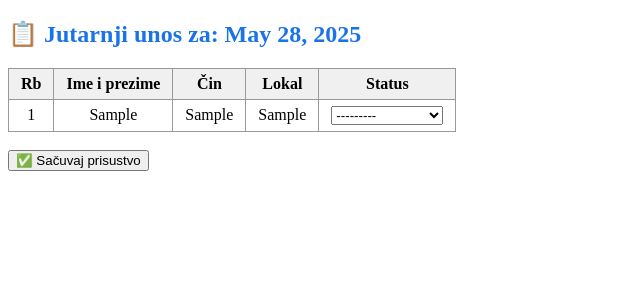
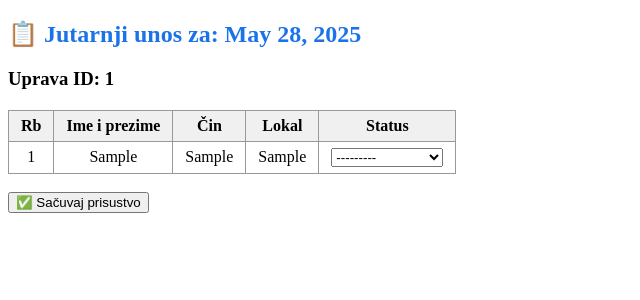
Before and after one commit to NewworldProg/evidencija_prisustva_public, a Django app: page /jutarnji-unos/ in a window 1280 px wide. Shown: the top 300 px of the page, without its empty margins (0-640 px from the left). Run offline with Django 5.2, Linux system fonts and the light colour scheme; a user stored in the database is signed in; tables that the repository leaves empty hold one stand-in row (values such as "Sample post").

Commit message:
Dodata funkcionalnost: prikaz i unos prisustva po upravama za superusera i korisnike

```diff
--- a/prisustvo/templates/prisustvo/jutarnji_unos.html
+++ b/prisustvo/templates/prisustvo/jutarnji_unos.html
@@ -45,6 +45,8 @@
 
 <form method="post">
     {% csrf_token %}
+    {% for uprava_id, formovi in formovi_po_upravama.items %}
+        <h3>Uprava ID: {{ uprava_id }}</h3>
         <table>
             <tr>
                 <th>Rb</th>
@@ -67,9 +69,7 @@
             {% endfor %}
         </table>
         <br>
+    {% endfor %}
     <button type="submit">✅ Sačuvaj prisustvo</button>
 </form>
-
-
-</body>
 </html>
--- a/prisustvo/views.py
+++ b/prisustvo/views.py
@@ -16,12 +16,93 @@ def home_view(request):
 @login_required
 def jutarnji_unos_view(request):
     today = timezone.now().date()
+    prisustva_dict = {
+        p.zaposleni_id: p for p in PrisustvoNaDan.objects.filter(datum=today)
+    }
+
+    uprava_map = {}
+
+    # Grupisanje po upravama
+    if request.user.is_superuser:
+        uprave = Zaposleni.objects.values_list('uprava', flat=True).distinct()
+        for uprava_id in uprave:
+            zaposleni = Zaposleni.objects.filter(uprava_id=uprava_id).order_by('ime_prezime')
+            uprava_map[uprava_id] = zaposleni
+    elif hasattr(request.user, 'zaposleni'):
+        uprava = request.user.zaposleni.uprava
+        zaposleni = Zaposleni.objects.filter(uprava=uprava).order_by('ime_prezime')
+        uprava_map[uprava.id] = zaposleni
+
+    # Forme po zaposlenima
+    formovi_po_upravama = {}
+    if request.method == 'POST':
+        post_data = request.POST.copy()
+        for uprava_id, zaposleni_lista in uprava_map.items():
+            formovi = []
+            for zaposleni in zaposleni_lista:
+                prefix = str(zaposleni.id)
+                post_data[f"{prefix}-zaposleni"] = zaposleni.id
+                form = PrisustvoZaZaposlenogForm(post_data, prefix=prefix)
+                formovi.append((form, zaposleni))
+            formovi_po_upravama[uprava_id] = formovi
+
+        # Validacija svih formi
+        if all(form.is_valid() for forms in formovi_po_upravama.values() for form, _ in forms):
+            for forms in formovi_po_upravama.values():
+                for form, zaposleni in forms:
+                    status = form.cleaned_data['status']
+                    PrisustvoNaDan.objects.update_or_create(
+                        zaposleni=zaposleni,
+                        datum=today,
+                        defaults={'status': status}
+                    )
+                    PrisustvoMesec.objects.update_or_create(
+                        zaposleni=zaposleni,
+                        godina=today.year,
+                        mesec=today.month,
+                        dan=today.day,
+                        defaults={'status': status}
+                    )
+            messages.success(request, "✅ Prisustvo uspešno sačuvano.")
+            return redirect('dnevni_pregled')
+        else:
+            messages.error(request, "❌ Greška u formi.")
+    else:
+        for uprava_id, zaposleni_lista in uprava_map.items():
+            formovi = []
+            for zaposleni in zaposleni_lista:
+                prisustvo = prisustva_dict.get(zaposleni.id)
+                initial = {
+                    'zaposleni': zaposleni,
+                    'status': prisustvo.status if prisustvo else ''
+                }
+                form = PrisustvoZaZaposlenogForm(initial=initial, prefix=str(zaposleni.id))
+                formovi.append((form, zaposleni))
+            formovi_po_upravama[uprava_id] = formovi
+
+    return render(request, 'prisustvo/jutarnji_unos.html', {
+        'formovi_po_upravama': formovi_po_upravama,
+        'danas': today
+    })
+
+    today = timezone.now().date()
 
     if request.user.is_superuser:
         uprava_id = request.GET.get("uprava")
         svi_zaposleni = Zaposleni.objects.all().order_by('ime_prezime')
-        if uprava_id:
-            svi_zaposleni = svi_zaposleni.filter(uprava__id=uprava_id)
+        if request.user.is_superuser:
+            uprave = Zaposleni.objects.values_list('uprava', flat=True).distinct()
+            uprava_map = {}
+            for uprava_id in uprave:
+                zaposleni_uprave = Zaposleni.objects.filter(uprava_id=uprava_id).order_by('ime_prezime')
+                uprava_map[uprava_id] = zaposleni_uprave
+
+        else:
+            if hasattr(request.user, 'zaposleni'):
+                uprava = request.user.zaposleni.uprava
+                uprava_map = {uprava.id: Zaposleni.objects.filter(uprava=uprava).order_by('ime_prezime')}
+            else:
+                uprava_map = {}
     else:
         if hasattr(request.user, 'zaposleni'):
             svi_zaposleni = Zaposleni.objects.filter(
@@ -86,15 +167,45 @@ def jutarnji_unos_view(request):
 @login_required
 def dnevni_pregled_view(request):
     today = timezone.now().date()
-    prisustva = PrisustvoNaDan.objects.filter(
-        datum=today
-    ).select_related('zaposleni').order_by('zaposleni__ime_prezime')
+    tabela = {}
+
+    if request.user.is_superuser:
+        uprave = Zaposleni.objects.values_list('uprava', flat=True).distinct()
+        for uprava_id in uprave:
+            zaposleni_uprave = Zaposleni.objects.filter(uprava_id=uprava_id)
+            prisustva = PrisustvoNaDan.objects.filter(
+                datum=today, zaposleni__in=zaposleni_uprave
+            ).select_related('zaposleni')
+            tabela[uprava_id] = prisustva
+    elif hasattr(request.user, 'zaposleni'):
+        uprava = request.user.zaposleni.uprava
+        zaposleni_uprave = Zaposleni.objects.filter(uprava=uprava)
+        prisustva = PrisustvoNaDan.objects.filter(
+            datum=today, zaposleni__in=zaposleni_uprave
+        ).select_related('zaposleni')
+        tabela[uprava.id] = prisustva
 
     return render(request, 'prisustvo/dnevni_pregled.html', {
-        'prisustva': prisustva,
+        'tabela': tabela,
         'danas': today
     })
+    today = timezone.now().date()
 
+    if request.user.is_superuser:
+        uprave = Zaposleni.objects.values_list('uprava', flat=True).distinct()
+        tabela = {}
+        for uprava_id in uprave:
+            zaposleni_uprave = Zaposleni.objects.filter(uprava_id=uprava_id)
+            prisustva = PrisustvoNaDan.objects.filter(datum=today, zaposleni__in=zaposleni_uprave).select_related('zaposleni')
+            tabela[uprava_id] = prisustva
+    else:
+        if hasattr(request.user, 'zaposleni'):
+            uprava = request.user.zaposleni.uprava
+            zaposleni_uprave = Zaposleni.objects.filter(uprava=uprava)
+            prisustva = PrisustvoNaDan.objects.filter(datum=today, zaposleni__in=zaposleni_uprave).select_related('zaposleni')
+            tabela = {uprava.id: prisustva}
+        else:
+            tabela = {}
 
 @login_required
 def privatna_stranica(request):
```
Also changed, not shown: prisustvo/templates/prisustvo/dnevni_pregled.html (+5 -5 lines). Lines whose indentation alone changed are shown as unchanged.
